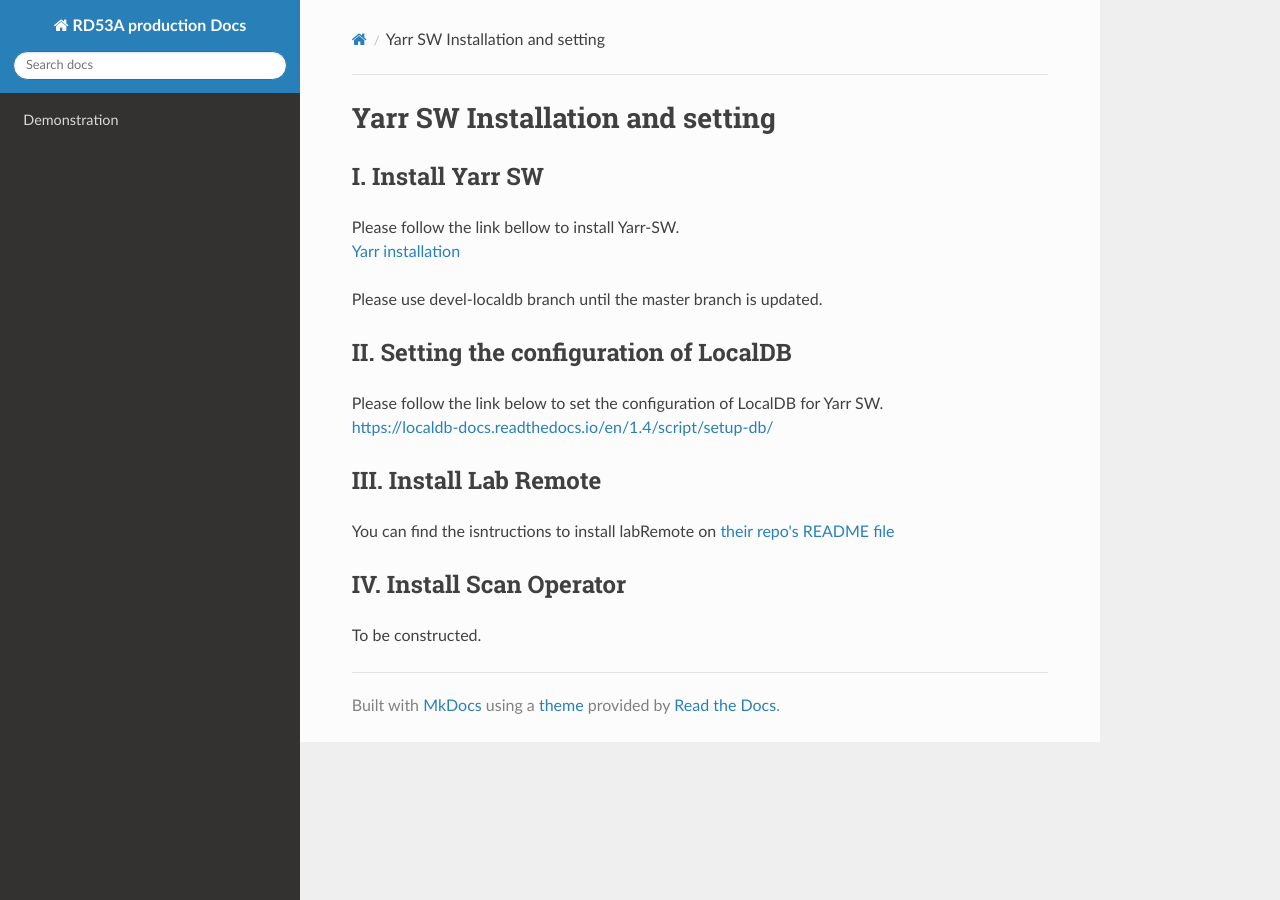
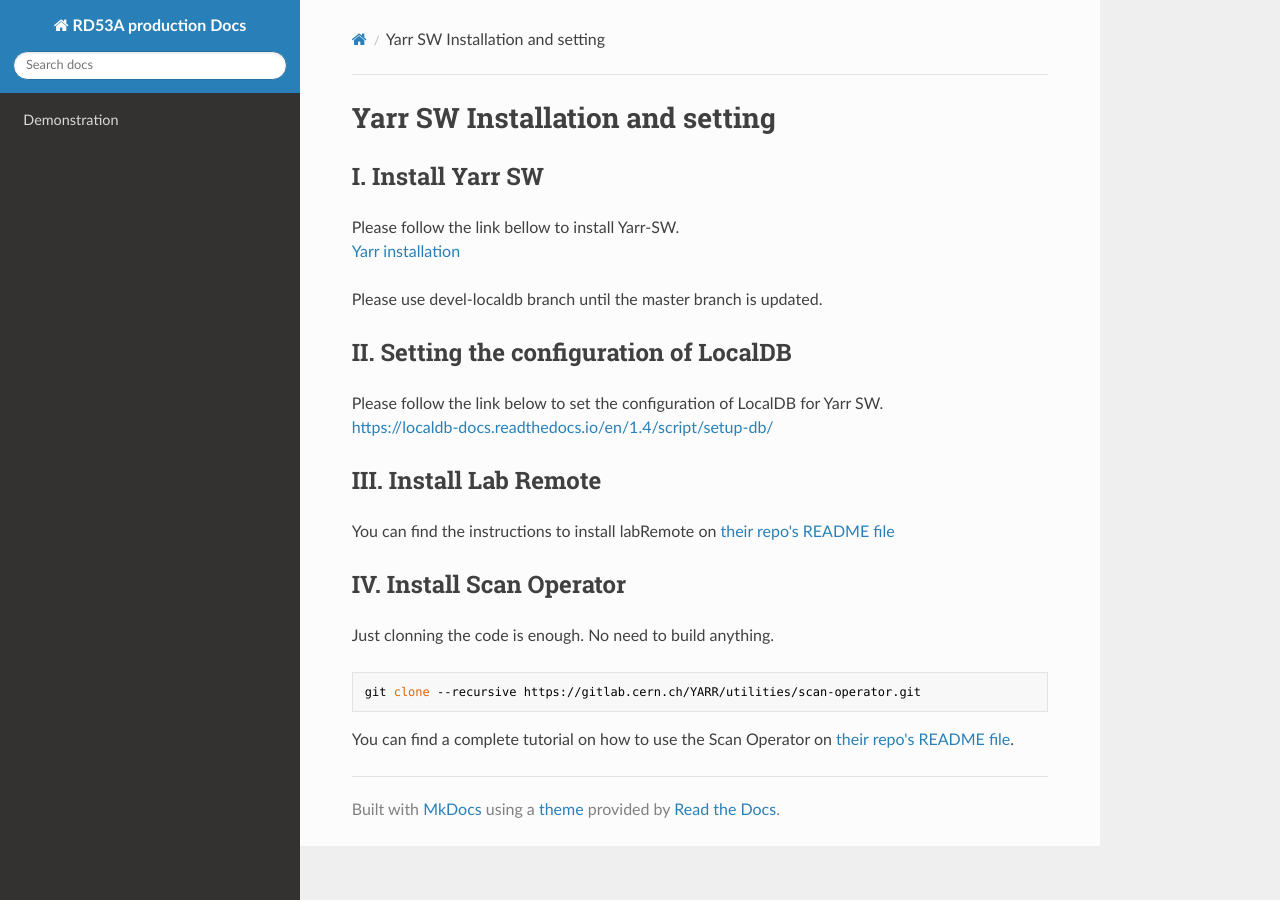
Before and after one commit to jlab-hep/-rd53a_software_doc, an MkDocs documentation site: the page built from docs/sw_installation.md, in a window 1280 px wide. Built offline with MkDocs 1.6.1, drawn with Linux system fonts in a browser that asks for light colours; nearby versions of some CDN libraries; old or Windows-style settings are respelled for this version of MkDocs.

Commit message:
Updated installation isntructions for labRemote and the Scan Operator

````diff
--- a/docs/sw_installation.md
+++ b/docs/sw_installation.md
@@ -12,7 +12,13 @@ Please follow the link below to set the configuration of LocalDB for Yarr SW.<br
 [https://localdb-docs.readthedocs.io/en/1.4/script/setup-db/](https://localdb-docs.readthedocs.io/en/1.4/script/setup-db/)
 
 ## III. Install Lab Remote<br>
-You can find the isntructions to install labRemote on [their repo's README file](https://gitlab.cern.ch/berkeleylab/labRemote)
+You can find the instructions to install labRemote on [their repo's README file](https://gitlab.cern.ch/berkeleylab/labRemote)
 
 ## IV. Install Scan Operator<br>
-To be constructed.
+
+Just clonning the code is enough. No need to build anything.
+```
+git clone --recursive https://gitlab.cern.ch/YARR/utilities/scan-operator.git
+```
+
+You can find a complete tutorial on how to use the Scan Operator on [their repo's README file](https://gitlab.cern.ch/YARR/utilities/scan-operator/).
````
